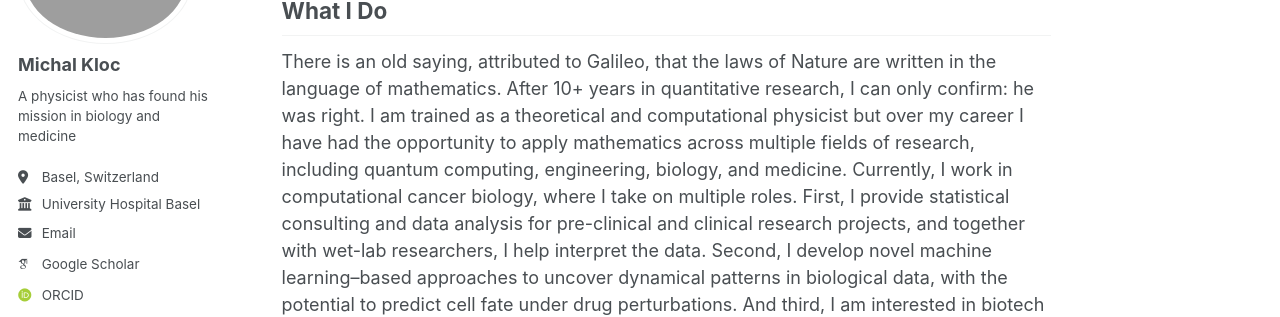
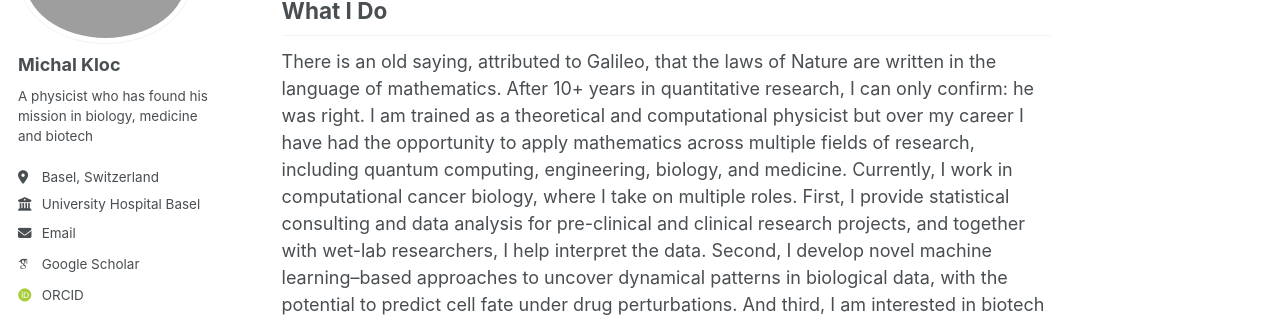
Before and after one commit to MikeKlocCZ/mikekloccz.github.io, a Jekyll site: the page built from _pages/about.md, in a window 1280 px wide. Shown: the part 189-506 px from the top of the page. Built offline with Jekyll 4.4.1, drawn with Linux system fonts in a browser that asks for light colours; some web fonts are replaced; a script that is not in the unit is left out.

Commit message:
Changing title

```diff
--- a/_config.yml
+++ b/_config.yml
@@ -25,7 +25,7 @@ author:
   avatar           : "Kloc_2025.jpeg"
   name             : "Michal Kloc"
   pronouns         : # example: "she/her"
-  bio              : "A physicist who has found his mission in biology and medicine"
+  bio              : "A physicist who has found his mission in biology, medicine and biotech"
   location         : "Basel, Switzerland"
   employer         : "University Hospital Basel"
   uri              : # URL
```
